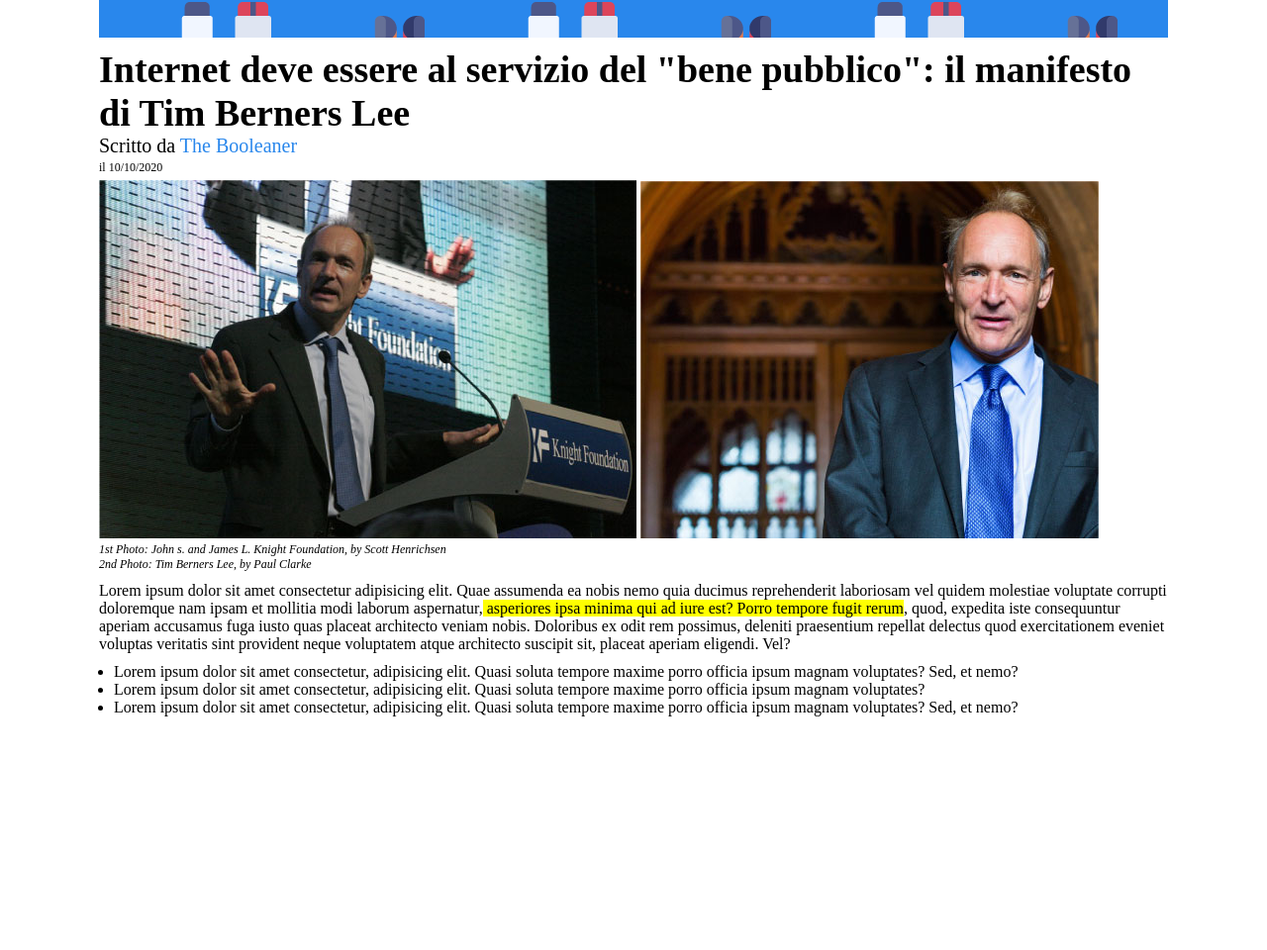
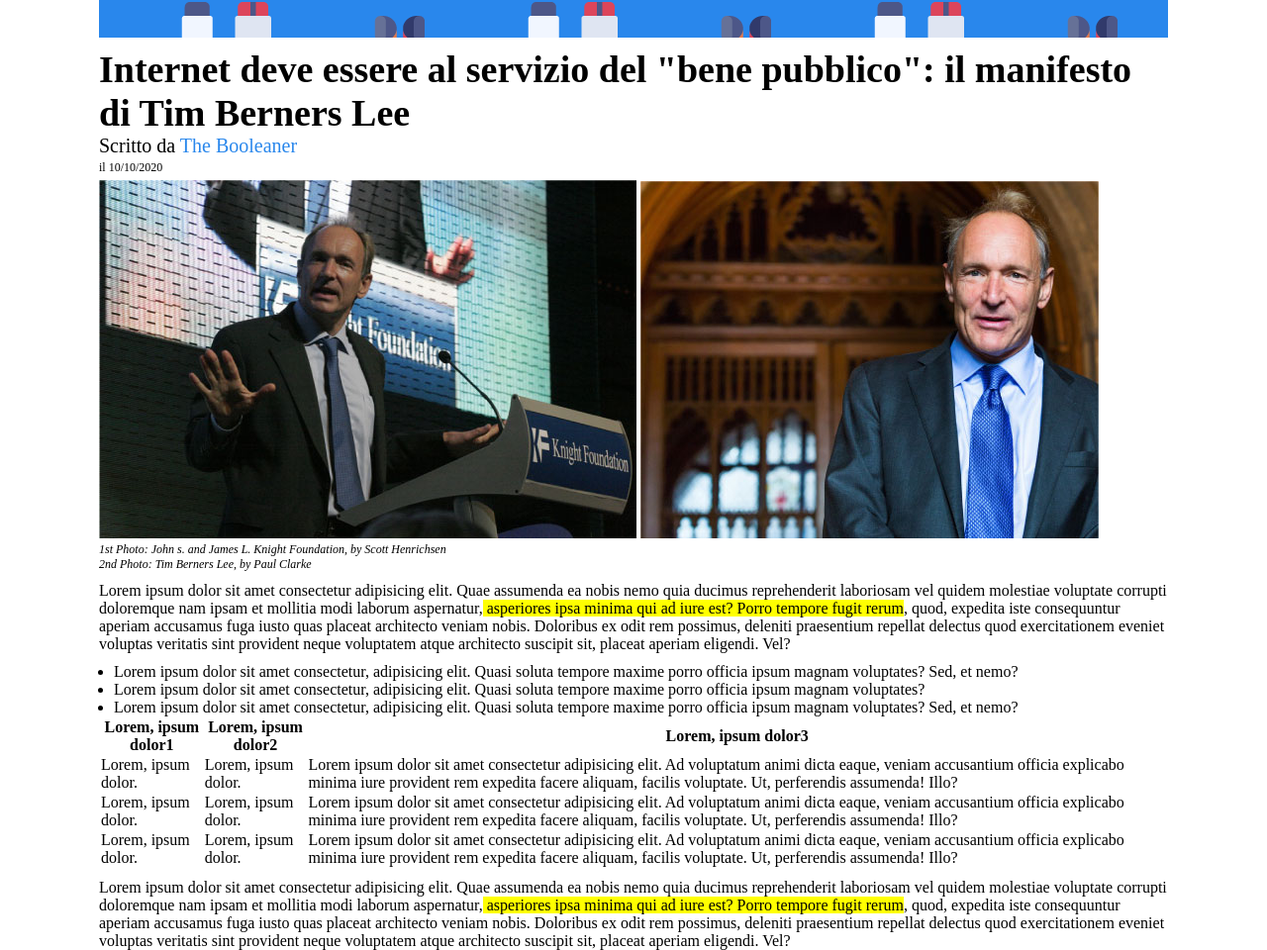
Before and after one commit to MarcoFonti/html-css-booleaner, a plain HTML site: page index.html in a window 1280 px wide. Shown: the part 112-1072 px from the top of the page at 99% size. Before the commit the page ends 836 px from the top, so only its background shows below. Drawn offline with Linux system fonts and the light colour scheme.

Commit message:
add second-section

```diff
--- a/index.html
+++ b/index.html
@@ -45,6 +45,46 @@
                     </ul>
                 </article>
             </section>
+            <!-- Sezione secondaria Tabellla e Paragrafo -->
+            <section class="second-section">
+                <table class="text-table">
+                    <thead class="clear-blue">
+                        <tr>
+                            <th>Lorem, ipsum dolor1</th>
+                            <th>Lorem, ipsum dolor2</th>
+                            <th>Lorem, ipsum dolor3</th>
+                        </tr>
+                    </thead>
+                    <tbody>
+                        <tr class="clear-skyblue">
+                            <td>Lorem, ipsum dolor.</td>
+                            <td>Lorem, ipsum dolor.</td>
+                            <td>Lorem ipsum dolor sit amet consectetur adipisicing elit. Ad voluptatum animi dicta eaque, veniam accusantium officia explicabo minima iure provident rem expedita facere aliquam, facilis voluptate. Ut, perferendis assumenda! Illo?</td>
+                        </tr>
+                        <tr>
+                            <td>Lorem, ipsum dolor.</td>
+                            <td>Lorem, ipsum dolor.</td>
+                            <td>Lorem ipsum dolor sit amet consectetur adipisicing elit. Ad voluptatum animi dicta eaque, veniam accusantium officia explicabo minima iure provident rem expedita facere aliquam, facilis voluptate. Ut, perferendis assumenda! Illo?</td>
+                        </tr>
+                        <tr class="clear-skyblue">
+                            <td>Lorem, ipsum dolor.</td>
+                            <td>Lorem, ipsum dolor.</td>
+                            <td>Lorem ipsum dolor sit amet consectetur adipisicing elit. Ad voluptatum animi dicta eaque, veniam accusantium officia explicabo minima iure provident rem expedita facere aliquam, facilis voluptate. Ut, perferendis assumenda! Illo?</td>
+                        </tr>
+                    </tbody>
+                </table>
+                <article class="second-article">
+                    <p class="text">Lorem ipsum dolor sit amet consectetur adipisicing elit.
+                        Quae assumenda ea nobis nemo quia ducimus reprehenderit laboriosam vel quidem
+                        molestiae voluptate corrupti doloremque nam ipsam et mollitia modi laborum
+                        aspernatur,<strong class="text-clear"> asperiores ipsa minima qui ad iure est? Porro tempore fugit rerum</strong>,
+                        quod, expedita iste consequuntur aperiam accusamus fuga iusto quas placeat
+                        architecto veniam nobis. Doloribus ex odit rem possimus, deleniti praesentium
+                        repellat delectus quod exercitationem eveniet voluptas veritatis sint provident
+                        neque voluptatem atque architecto suscipit sit, placeat aperiam eligendi. Vel?
+                    </p>
+                </article>
+            </section>
         </main>
     </div>
 </body>
```
